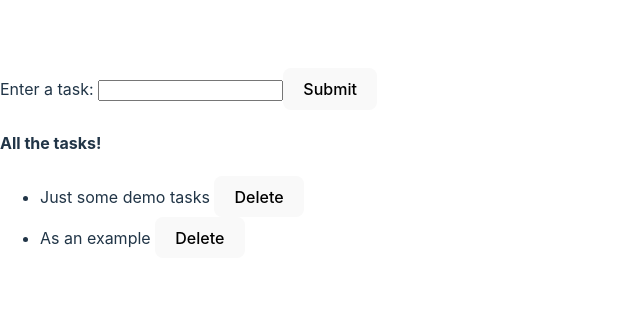
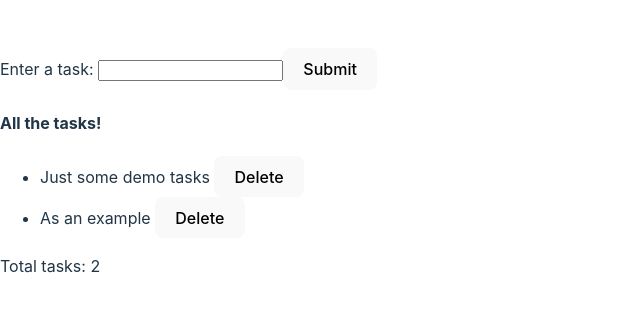
Before and after one commit to AndrewAttemptsCode/odin-my-first-react-app, a React (Vite) app: page / in a window 1280 px wide. Shown: the part 238-550 px from the top of the page, without its empty margins (0-640 px from the left). Built offline with nearby package versions, Linux system fonts and the light colour scheme.

Commit message:
complete ClassInput task 2

```diff
--- /dev/null
+++ b/src/class-based/Count.jsx
@@ -0,0 +1,16 @@
+import { Component } from 'react';
+
+class Count extends Component {
+
+  render() {
+    return (
+      <>
+        <p>
+          Total tasks: {this.props.todos.length}
+        </p>
+      </>
+    );
+  }
+}
+
+export default Count;
--- a/src/class-based/classInput.jsx
+++ b/src/class-based/classInput.jsx
@@ -1,5 +1,6 @@
 /* eslint-disable react/destructuring-assignment */
 import { Component } from 'react';
+import Count from './Count';
 
 class ClassInput extends Component {
   constructor(props) {
@@ -59,6 +60,7 @@ class ClassInput extends Component {
             <li key={todo}>{todo} <button onClick={() => this.removeTask(todo)}>Delete</button></li>
           ))}
         </ul>
+        <Count todos={this.state.todos} />
       </section>
     );
   }
```
